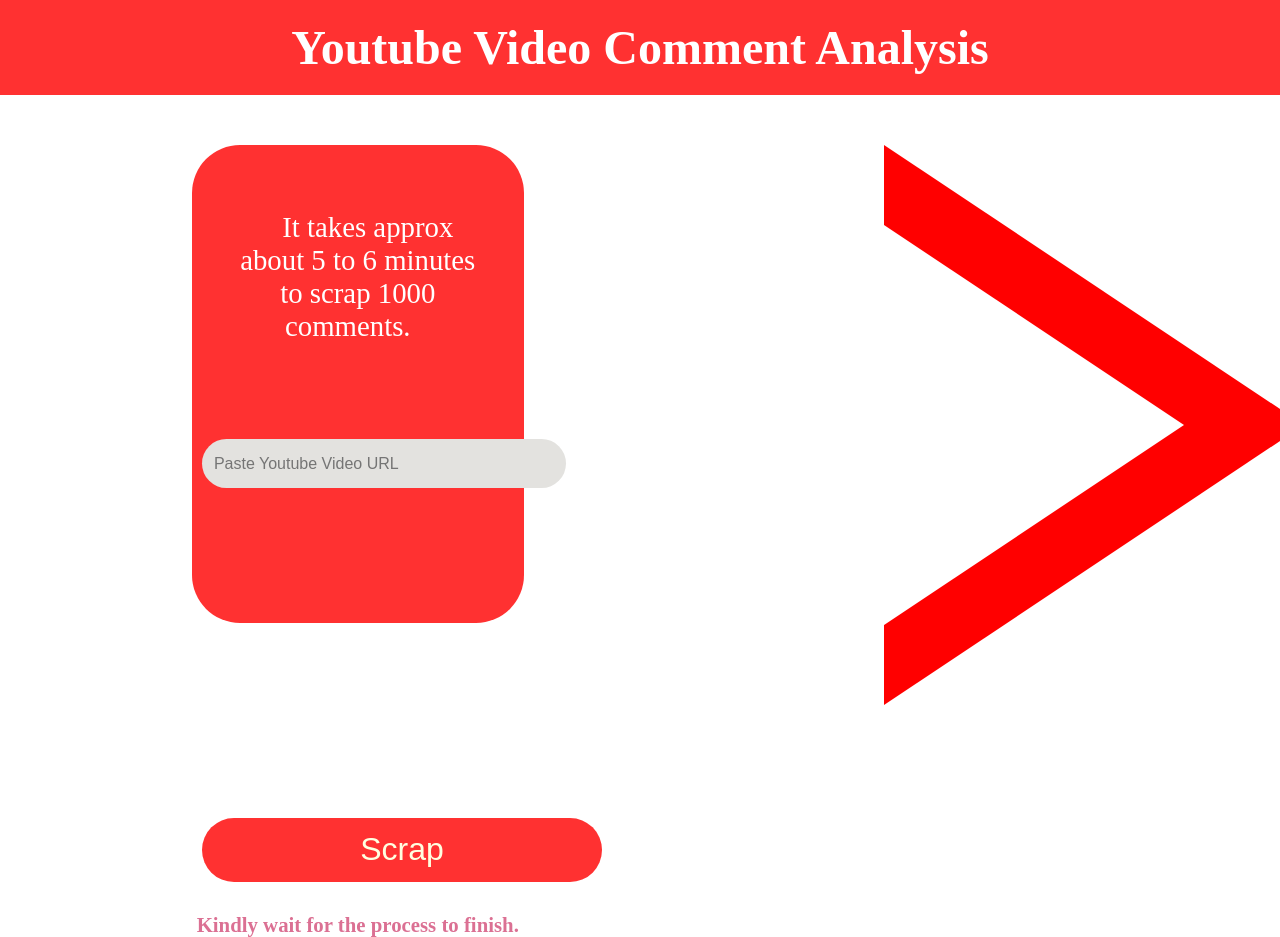
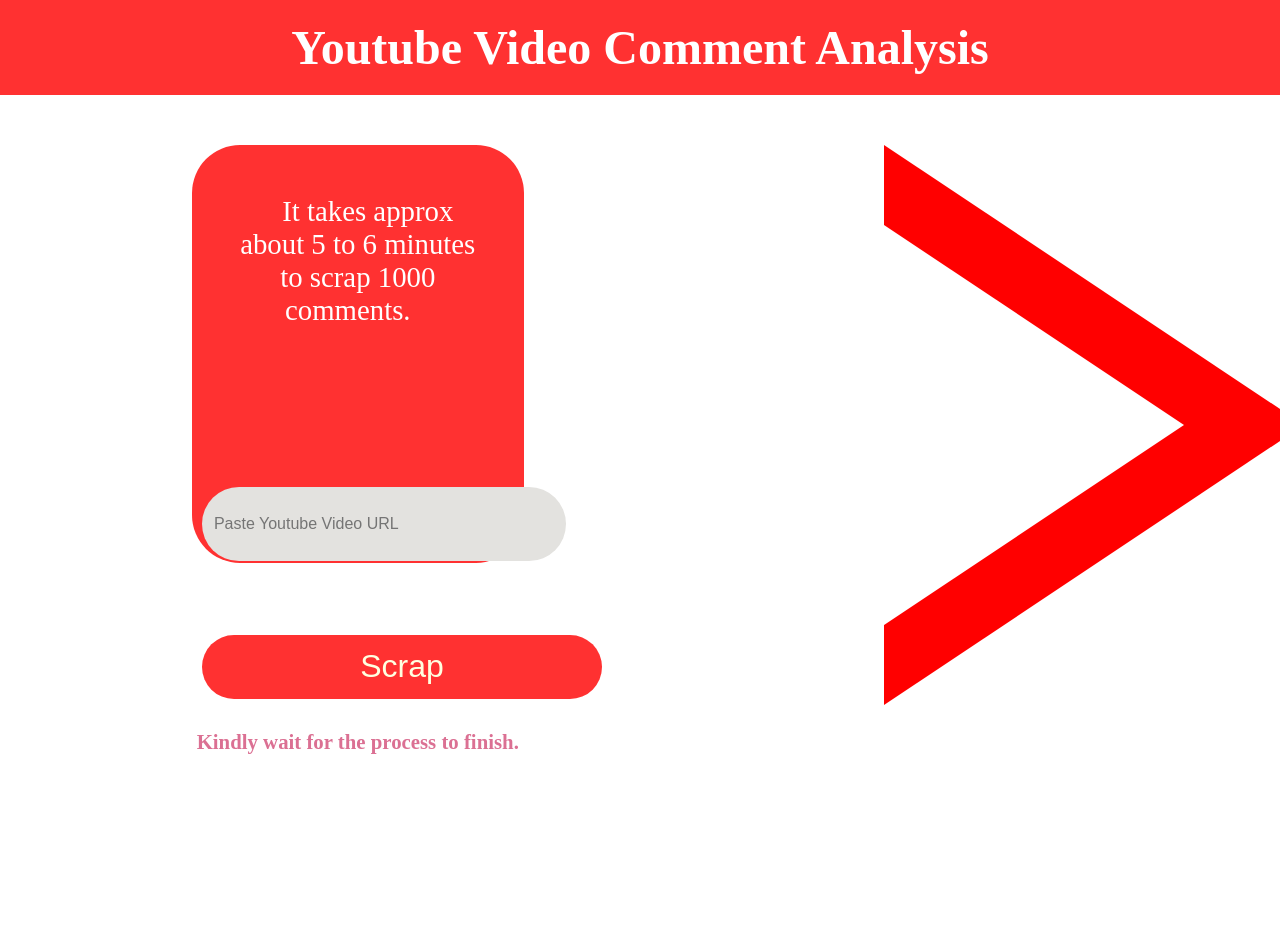
Before and after one commit to chirag-kumar216/SocialScanr, a Flask app: page / in a window 1280 px wide; the page is wider, and only the part inside the window is pictured. After the commit the page ends 754 px from the top of that part, so only its background shows below. Run offline with Flask 2, Linux system fonts and the light colour scheme; some libraries are stand-ins or nearby versions.

Commit message:
minor design changes

```diff
--- a/Youtube Analyzer/static/style.css
+++ b/Youtube Analyzer/static/style.css
@@ -3,17 +3,15 @@ body{
     text-align: center;
     background-size: 100%;
     margin:0;
-
+    overflow-x:hidden;
 }
-
 /*letter style*/
 h{
     color: white;
-
     font: "Script MT Bold";
     margin: 20px;
     font-size: 1.8rem;
-  text-align: justify;
+    text-align: justify;
 }
 h1{
     background-color:#FF3131;
@@ -127,7 +125,7 @@ tr:hover{
     height:4rem;
     border: none;
     font-size: 2rem;
-    margin-top: 20rem;
+    margin-top: 4rem;
     border-radius:4rem;
 
 
@@ -151,8 +149,9 @@ tr:hover{
 
 .input_link {
   padding: 12px; /* Adjust the value to increase or decrease the padding */
-  margin-top: 6rem;
+  margin-top: 10rem;
   border-radius: 3rem;
+  height: 50px;
 }
 
 
@@ -188,11 +187,12 @@ tr:hover{
 }
 
 .main_card{
-   height: 430px;
+   height: 370px;
     width: 37%;
     background-color:#FF3131;
     border-radius:3rem;
-    padding-top:3rem;
+    padding-top:2rem;
+    padding-bottom:1rem;
 }
 
 .comments h3{
--- a/Youtube Analyzer/templates/index.html
+++ b/Youtube Analyzer/templates/index.html
@@ -1,110 +1,124 @@
 <!DOCTYPE html>
 <html lang="en">
   <head>
-    <meta charset="UTF-8">
+    <meta charset="UTF-8" />
     <title>Youtube Video Comment Scraper and sentiment analyser</title>
-    <link rel = "stylesheet" href = "{{url_for('static', filename = 'style.css')}}">
-    <script type="text/javascript" src="http://ajax.googleapis.com/ajax/libs/jquery/1.6.2/jquery.min.js"></script>
+    <link
+      rel="stylesheet"
+      href="{{url_for('static', filename = 'style.css')}}"
+    />
+    <script
+      type="text/javascript"
+      src="http://ajax.googleapis.com/ajax/libs/jquery/1.6.2/jquery.min.js"
+    ></script>
   </head>
   <body>
-
-    <h1>Youtube Video Comment Analysis</h1><br>
+    <h1>Youtube Video Comment Analysis</h1>
+    <br />
 
     <div class="main_section">
-
       <div class="main_card">
         <form method="post" action="/scrap">
-
-        <br/>
-        <div class="section_h">        <h>It takes approx about 5 to 6 minutes to scrap 1000 comments.</h>
+          <br />
+          <div class="section_h">
+            <h>It takes approx about 5 to 6 minutes to scrap 1000 comments.</h>
           </div>
           <!--        <label>Paste your youtube video url</label><br>-->
-        <input class="input_link" type="text" name="youtube url" placeholder="Paste Youtube Video URL"><br>
+          <input
+            class="input_link"
+            type="text"
+            name="youtube url"
+            placeholder="Paste Youtube Video URL"
+          /><br />
 
           <!--        <label>Type your e-mail id</label><br>-->
           <!--        <input type="text" name="user mail id"><br><br>-->
-        <input class="scrap_button" type="submit" value="Scrap" id="scrap_button" onclick="$('#loading').show();"> <br>
+          <input
+            class="scrap_button"
+            type="submit"
+            value="Scrap"
+            id="scrap_button"
+            onclick="$('#loading').show();"
+          />
+          <br />
         </form>
         <h3>Kindly wait for the process to finish.</h3>
-
       </div>
       <div class="greater-than"></div>
-
     </div>
-
-
-
 
     <!--    <div class="img">-->
     <!--        <img src="bg.png" alt="youtube logo">-->
     <!--    </div>-->
 
+    <div id="loading">
+      <span style="--i: 1">F</span>
+      <span style="--i: 2">E</span>
+      <span style="--i: 3">T</span>
+      <span style="--i: 4">C</span>
+      <span style="--i: 5">H</span>
+      <span style="--i: 6">I</span>
+      <span style="--i: 7">N</span>
+      <span style="--i: 8">G&nbsp;</span>
+      <span style="--i: 9">C</span>
+      <span style="--i: 10">O</span>
+      <span style="--i: 11">M</span>
+      <span style="--i: 12">M</span>
+      <span style="--i: 13">E</span>
+      <span style="--i: 14">N</span>
+      <span style="--i: 15">T</span>
+      <span style="--i: 16">S</span>
+      <span style="--i: 17">.</span>
+      <span style="--i: 18">.</span>
+      <span style="--i: 19">.</span>
+      <span style="--i: 20">.</span>
+    </div>
 
-    <div id="loading">
-    <span style="--i:1">F</span>
-    <span style="--i:2">E</span>
-    <span style="--i:3">T</span>
-    <span style="--i:4">C</span>
-    <span style="--i:5">H</span>
-    <span style="--i:6">I</span>
-    <span style="--i:7">N</span>
-    <span style="--i:8">G&nbsp;</span>
-    <span style="--i:9">C</span>
-    <span style="--i:10">O</span>
-    <span style="--i:11">M</span>
-    <span style="--i:12">M</span>
-    <span style="--i:13">E</span>
-    <span style="--i:14">N</span>
-    <span style="--i:15">T</span>
-    <span style="--i:16">S</span>
-    <span style="--i:17">.</span>
-    <span style="--i:18">.</span>
-    <span style="--i:19">.</span>
-    <span style="--i:20">.</span></div>
-
-
-    <br><div class="heading_section">
+    <br />
+    <div class="heading_section">
       {% if after_complete_message %}
-        <h3>{{ after_complete_message }}<br><br/>        </h3>
-
+      <h3>{{ after_complete_message }}<br /><br /></h3>
     </div>
     <h3>
-            <span class="res_mes"> Video Title:</span>{{ title }}<br/>
-            <span class="res_mes">Video Published by:</span>{{ owner }}<br/>
-            <span class="res_mes">Total Comments including replies:</span>{{ comment_w_replies }}<br/>
-            <span class="res_mes">Total Comments without replies:</span>{{ comment_wo_replies }}<br/>
-            <span class="res_mes">Total Positive Comments:</span>{{ positive_comment }}<br/>
-            <span class="res_mes">Total Negative Comments:</span>{{ negative_comment }}<br>
-            <span class="res_mes">Sentiment :</span>{{ sentimental_analysiss }}<br></h3>
+      <span class="res_mes"> Video Title:</span>{{ title }}<br />
+      <span class="res_mes">Video Published by:</span>{{ owner }}<br />
+      <span class="res_mes">Total Comments including replies:</span>{{
+      comment_w_replies }}<br />
+      <span class="res_mes">Total Comments without replies:</span>{{
+      comment_wo_replies }}<br />
+      <span class="res_mes">Total Positive Comments:</span>{{ positive_comment
+      }}<br />
+      <span class="res_mes">Total Negative Comments:</span>{{ negative_comment
+      }}<br />
+      <span class="res_mes">Sentiment :</span>{{ sentimental_analysiss }}<br />
+    </h3>
 
+    {% endif %}<br />
 
-    {% endif %}<br>
-
-    <div class="comments" style="overflow-x: auto;">
+    <div class="comments" style="overflow-x: auto">
       {% if after_complete_message %}
       <h3><span class="pos_head">Positive Comments</span></h3>
       <table>
         <tr>
-                    {% for pos_comments in pos_comments_csv %}
-                    {{ pos_comments | safe}}
-                    {% endfor %}
+          {% for pos_comments in pos_comments_csv %} {{ pos_comments | safe}} {%
+          endfor %}
         </tr>
-            </table><br>
+      </table>
+      <br />
       {% endif %}
     </div>
 
-    <div class="comments" style="overflow-x: auto;">
+    <div class="comments" style="overflow-x: auto">
       {% if after_complete_message %}
       <h3><span class="neg_head">Negative Comments</span></h3>
       <table>
         <tr>
-                    {% for neg_comments in neg_comments_csv %}
-                    {{ neg_comments | safe}}
-                    {% endfor %}
+          {% for neg_comments in neg_comments_csv %} {{ neg_comments | safe}} {%
+          endfor %}
         </tr>
-            </table><br>
+      </table>
+      <br />
       {% endif %}
     </div>
-
   </body>
 </html>
```
Lines whose indentation alone changed are shown as unchanged.
